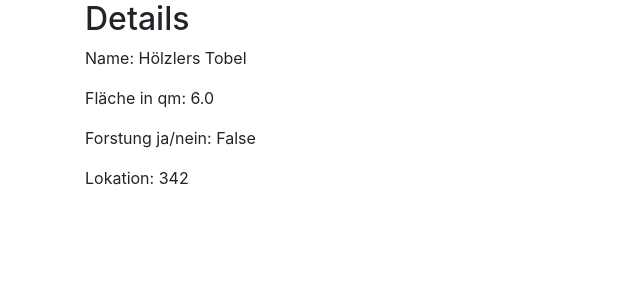
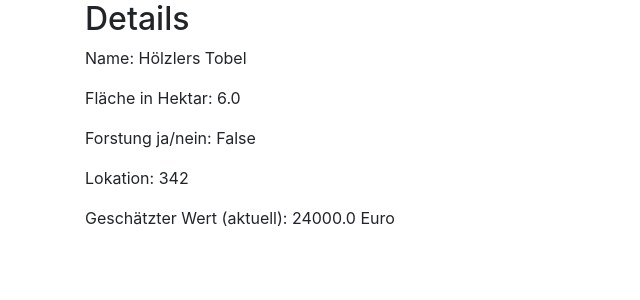
Before and after one commit to wnhrt/waldcheck24, a Flask app: page /wald/1 in a window 1280 px wide. Shown: the part 56-356 px from the top of the page, without its empty margins (0-640 px from the left). Run offline with Flask 2, Linux system fonts and the light colour scheme; data comes from the database, SQL or seed files in the repository; some libraries are stand-ins or nearby versions.

Commit message:
pfusched the value estimation

```diff
--- a/waldcheck24/templates/wald/details.html
+++ b/waldcheck24/templates/wald/details.html
@@ -10,8 +10,16 @@
 <div class="container">
 	<h2>Details </h2>
 	<p>Name: {{wald.name}} </p>
-	<p>Fläche in qm: {{ wald.flaeche }}</p>
+	<p>Fläche in Hektar: {{ wald.flaeche }}</p>
 	<p>Forstung ja/nein: {{ wald.forstung }}</p>
 	<p>Lokation: {{ wald.lokation }}</p>
+	{% if wald.forstung == True %}
+		<p>Geschätzter Wert (aktuell): {{ (wald.flaeche * 4000) + ((wald.flaeche * 4000) * 0.1) }} Euro</p>
+	{%endif%}
+
+	{% if wald.forstung == False %}
+		<p>Geschätzter Wert (aktuell): {{ wald.flaeche * 4000 }} Euro</p>
+	{%endif%}
+
 </div>
 {% endblock %}
```
